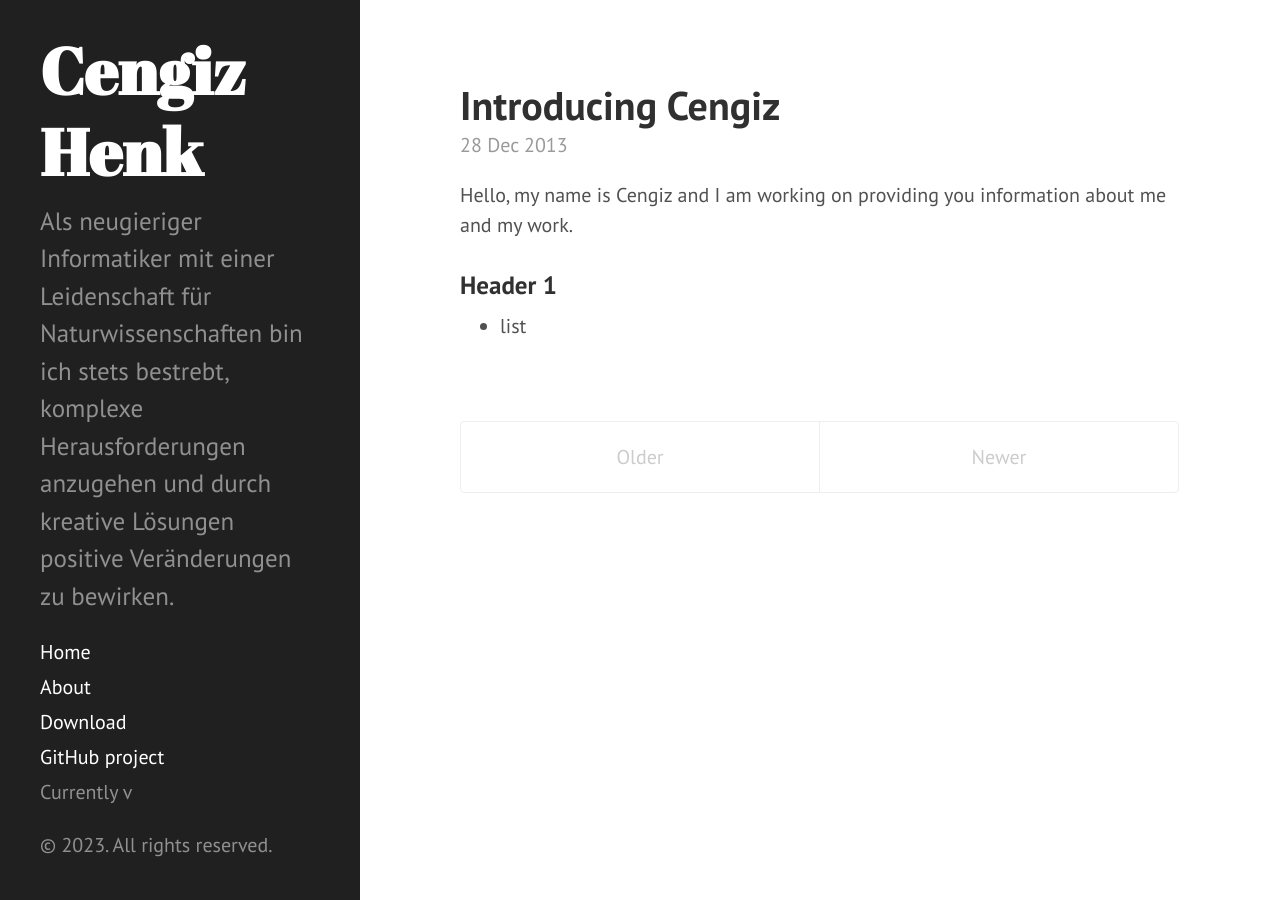
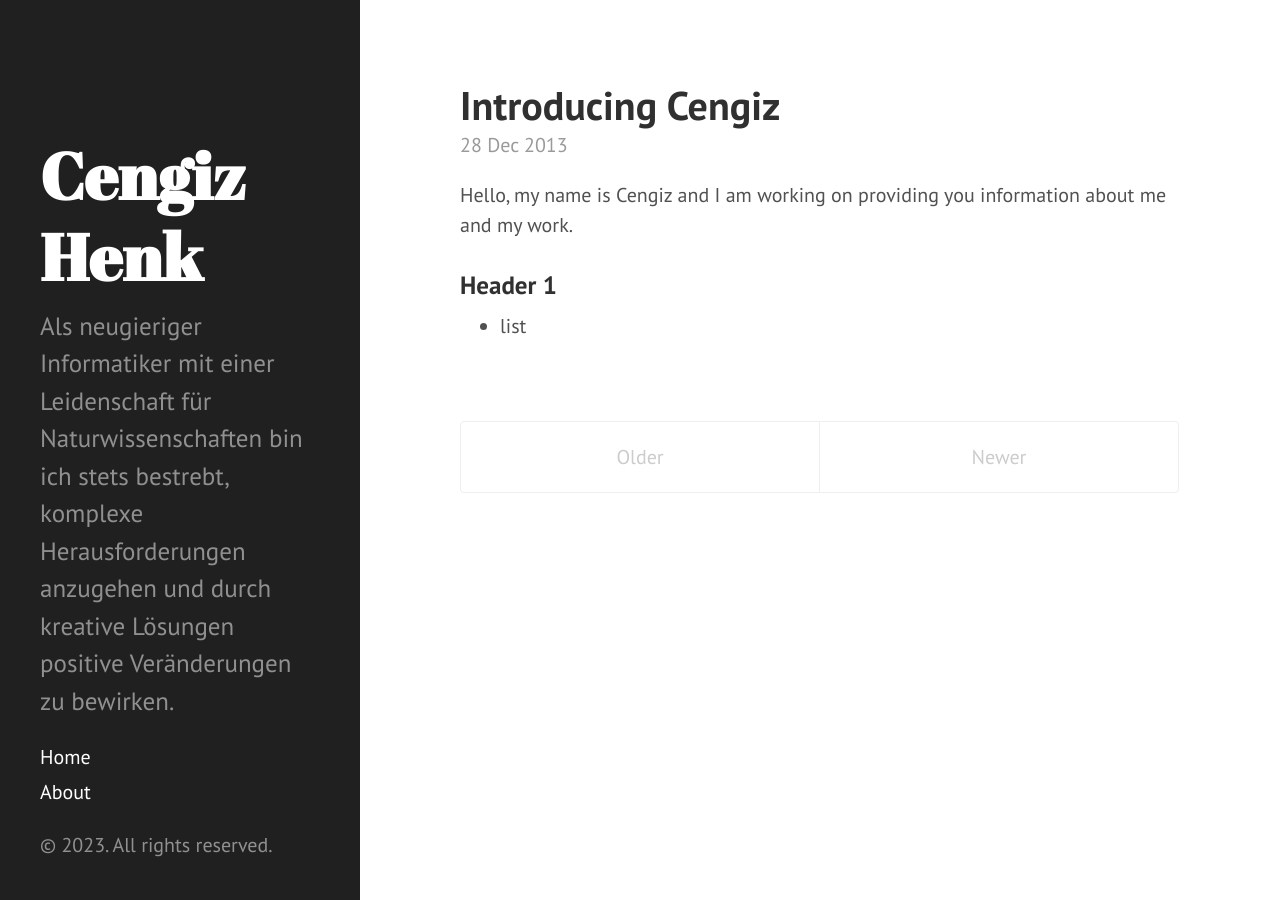
Before and after one commit to CengizHenk/CengizHenk.github.io, a Jekyll site: the page built from index.html, in a window 1280 px wide. Built offline with Jekyll 4.4.1, drawn with Linux system fonts in a browser that asks for light colours; the list of posts is cut into pages by our own code.

Commit message:
updated navlinks

```diff
--- a/_includes/sidebar.html
+++ b/_includes/sidebar.html
@@ -26,9 +26,9 @@
         {% endif %}
       {% endfor %}
 
-      <a class="sidebar-nav-item" href="{{ site.github.repo }}/archive/v{{ site.version }}.zip">Download</a>
+      <!--<a class="sidebar-nav-item" href="{{ site.github.repo }}/archive/v{{ site.version }}.zip">Download</a>
       <a class="sidebar-nav-item" href="{{ site.github.repo }}">GitHub project</a>
-      <span class="sidebar-nav-item">Currently v{{ site.version }}</span>
+       <span class="sidebar-nav-item">Currently v{{ site.version }}</span> -->
     </nav>
 
     <p>&copy; {{ site.time | date: '%Y' }}. All rights reserved.</p>
```
